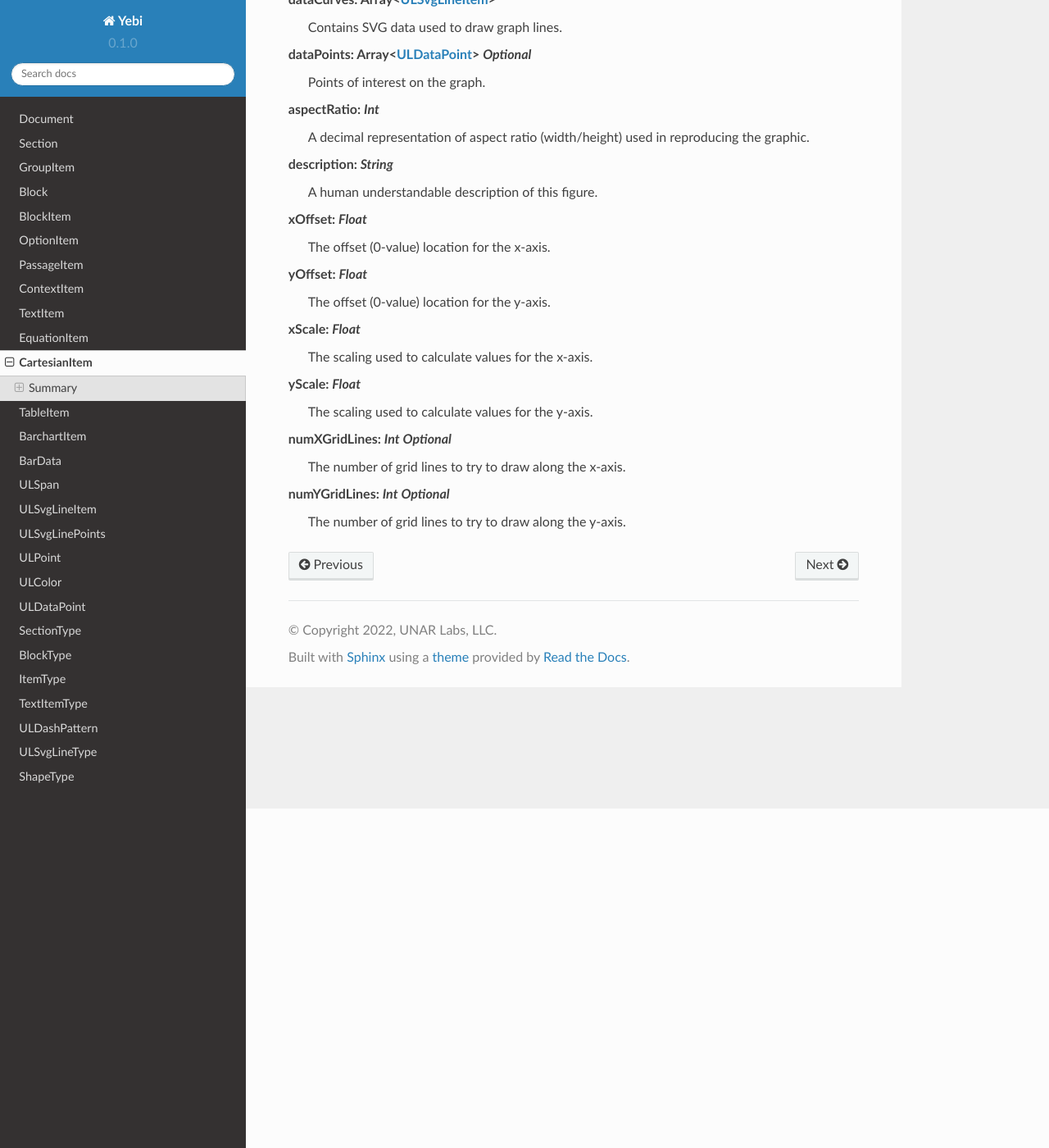
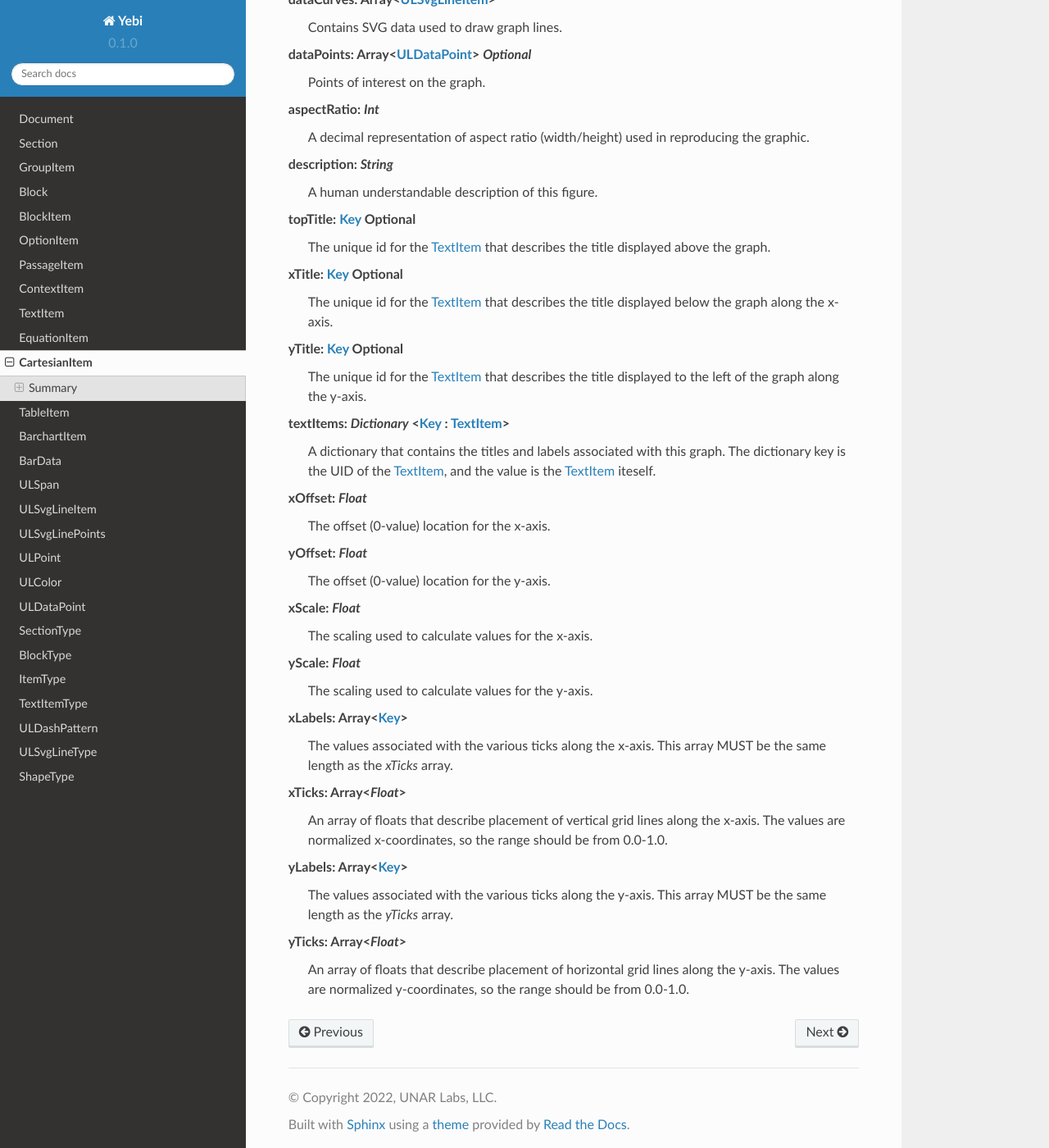
Before and after one commit to UNARDanielPratt/Yebi-Docs, a Sphinx documentation site: the page built from docs/source/cartesianitem.rst, in a window 1280 px wide and 1400 px high, scrolled down 414 px. Shown: the whole window at 82% size. Built offline with Sphinx 7.4.7 and the Read the Docs theme 2.0.0, drawn with Linux system fonts in a browser that asks for light colours.

Commit message:
feat: update cartesianItem
- remove numGridLine references
- add new fields for tracking labels

```diff
--- a/docs/source/cartesianitem.rst
+++ b/docs/source/cartesianitem.rst
@@ -27,6 +27,24 @@ Properties
 **description**: *String*
   A human understandable description of this figure.
 
+**topTitle**: :doc:`key` **Optional**
+  The unique id for the :doc:`/textitem` that describes the
+  title displayed above the graph.
+
+**xTitle**: :doc:`key` **Optional**
+  The unique id for the :doc:`/textitem` that describes the
+  title displayed below the graph along the x-axis.
+
+**yTitle**: :doc:`key` **Optional**
+  The unique id for the :doc:`/textitem` that describes the
+  title displayed to the left of the graph along the y-axis.
+
+**textItems**: *Dictionary* <:doc:`key` : :doc:`/textitem`>
+  A dictionary that contains the titles and labels associated
+  with this graph.  The dictionary key is the UID of the
+  :doc:`/textitem`, and the value is the :doc:`/textitem`
+  iteself.
+
 **xOffset**: *Float*
   The offset (0-value) location for the x-axis.
 
@@ -39,8 +57,22 @@ Properties
 **yScale**: *Float*
   The scaling used to calculate values for the y-axis.
 
-**numXGridLines**: *Int* *Optional*
-  The number of grid lines to try to draw along the x-axis.
+**xLabels**: Array<:doc:`key`>
+  The values associated with the various ticks along
+  the x-axis.  This array MUST be the same length as
+  the *xTicks* array.
 
-**numYGridLines**: *Int* *Optional*
-  The number of grid lines to try to draw along the y-axis.
+**xTicks**: Array<*Float*>
+  An array of floats that describe placement of vertical
+  grid lines along the x-axis.  The values are normalized
+  x-coordinates, so the range should be from 0.0-1.0.
+
+**yLabels**: Array<:doc:`key`>
+  The values associated with the various ticks along
+  the y-axis.  This array MUST be the same length as
+  the *yTicks* array.
+
+**yTicks**: Array<*Float*>
+  An array of floats that describe placement of horizontal
+  grid lines along the y-axis.  The values are normalized
+  y-coordinates, so the range should be from 0.0-1.0.
```
